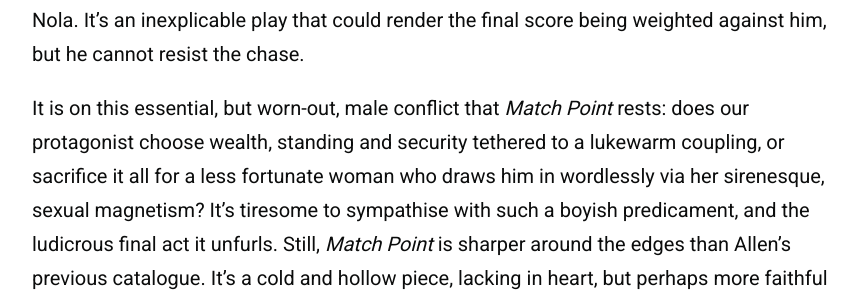
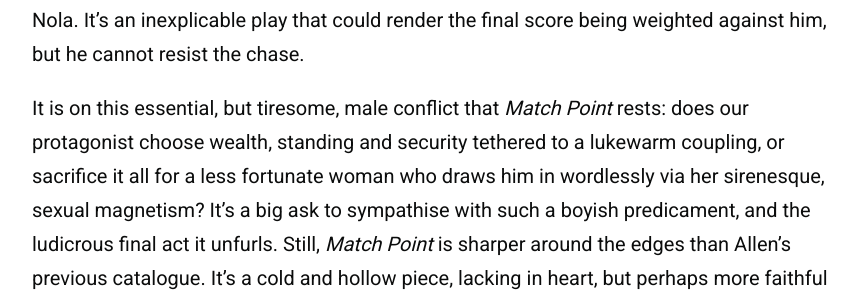
Before and after one commit to zoeurl/zoedowney.github.io, a Jekyll site: the page built from _posts/2024-2-22-match-point.md, in a window 1280 px wide and 900 px high, scrolled down 2595 px. Shown: the part 164-465 px from the top of the window, without its empty margins (208-1067 px from the left). Built offline with Jekyll 4.4.1, drawn with Linux system fonts in a browser that asks for light colours.

Commit message:
Update 2024-2-22-match-point.md

```diff
--- a/_posts/2024-2-22-match-point.md
+++ b/_posts/2024-2-22-match-point.md
@@ -21,6 +21,6 @@
 
 It’s a relief to witness a Woody Allen protagonist who isn’t doing their most earnest impression of the director’s younger, jittery self. Even so, I cannot help being reminded of Michael Caine’s neurotic slash pathetically lovesick Elliot in Allen’s earlier feature _Hannah and Her Sisters_. Like Elliot, Chris finds himself love-stricken with a taken woman: Tom’s fiancée, sultry out-of-work actor Nola Rice (Scarlett Johansson). An American divorcée—in the manner of Wallis Simpson—Nola fails to win the approval of the Hewitts. Indeed, while Chris plays tennis, Nola dabbles with ping-pong and resides on the losing side of the social ‘net’. Despite having already gained an ‘in’ with Chloë, Chris’ next move is to seduce Nola. It’s an inexplicable play that could render the final score being weighted against him, but he cannot resist the chase.
 
-It is on this essential, but worn-out, male conflict that _Match Point_ rests: does our protagonist choose wealth, standing and security tethered to a lukewarm coupling, or sacrifice it all for a less fortunate woman who draws him in wordlessly via her sirenesque, sexual magnetism? It's tiresome to sympathise with such a boyish predicament, and the ludicrous final act it unfurls. Still, _Match Point_ is sharper around the edges than Allen’s previous catalogue. It’s a cold and hollow piece, lacking in heart, but perhaps more faithful to life for it. Allen remains skilled in eliciting interest in moneyed mundanity, offering a slice of the everyday that is oftentimes more appealing than that itself. Above all, it’s a chilling exercise in fate, surrendering to the notion that existence has ‘no purpose, no design’—an honest thesis carelessly misapplied to enable its main character’s selfish dealings and conveniently sideline his [culpability](https://www.theguardian.com/film/2023/sep/08/woody-allen-venice-applause-metoo) for them.
+It is on this essential, but tiresome, male conflict that _Match Point_ rests: does our protagonist choose wealth, standing and security tethered to a lukewarm coupling, or sacrifice it all for a less fortunate woman who draws him in wordlessly via her sirenesque, sexual magnetism? It's a big ask to sympathise with such a boyish predicament, and the ludicrous final act it unfurls. Still, _Match Point_ is sharper around the edges than Allen’s previous catalogue. It’s a cold and hollow piece, lacking in heart, but perhaps more faithful to life for it. Allen remains skilled in eliciting interest in moneyed mundanity, offering a slice of the everyday that is oftentimes more appealing than that itself. Above all, it’s a chilling exercise in fate, surrendering to the notion that existence has ‘no purpose, no design’—an honest thesis carelessly misapplied to enable its main character’s selfish dealings and conveniently sideline his [culpability](https://www.theguardian.com/film/2023/sep/08/woody-allen-venice-applause-metoo) for them.
 
 The disappointment lingering post- _Match_ is that despite a particular focus on interiors: country estates, flats, offices, galleries—and a noticeable shoehorning in of the South Bank’s Tate Modern—its shortfall lies in an absence of _interiority_. Offered is a picturesque, one-sided view of prismatic London that, while accurate in its reflection of a cushy pedigree of privileged living, rarely critiques its hollow trappings. Its characters motivations are murky, their emotional leanings unclear. We hardly buy into the specificities of Chris’ affections; desires for Chloë or Nola based merely on the kinds of lives each represent to him—women (once again) reduced to types. And, although surrounded by characters of self-interest, Chris is the emptiest shell of all, deplorable due to his tedious indecisiveness and outward indifference towards all but assets attained. Perhaps the meaningful takeaway here is that the cards one is dealt in life do not have final say on the state of play. But clearly, for Woody Allen, it has become a sport of one man trying to cling onto his racket and serve with it, too.
```
